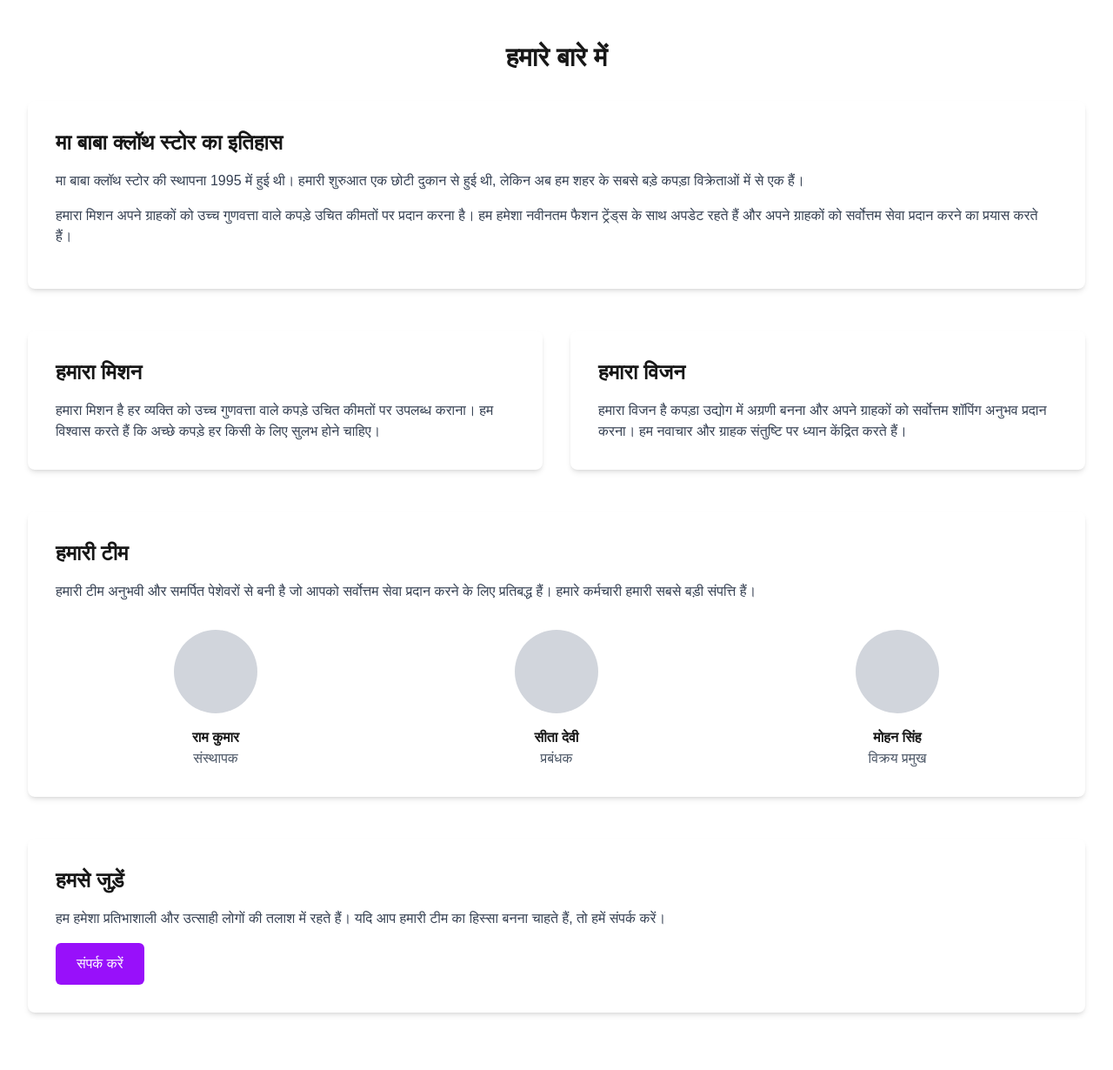
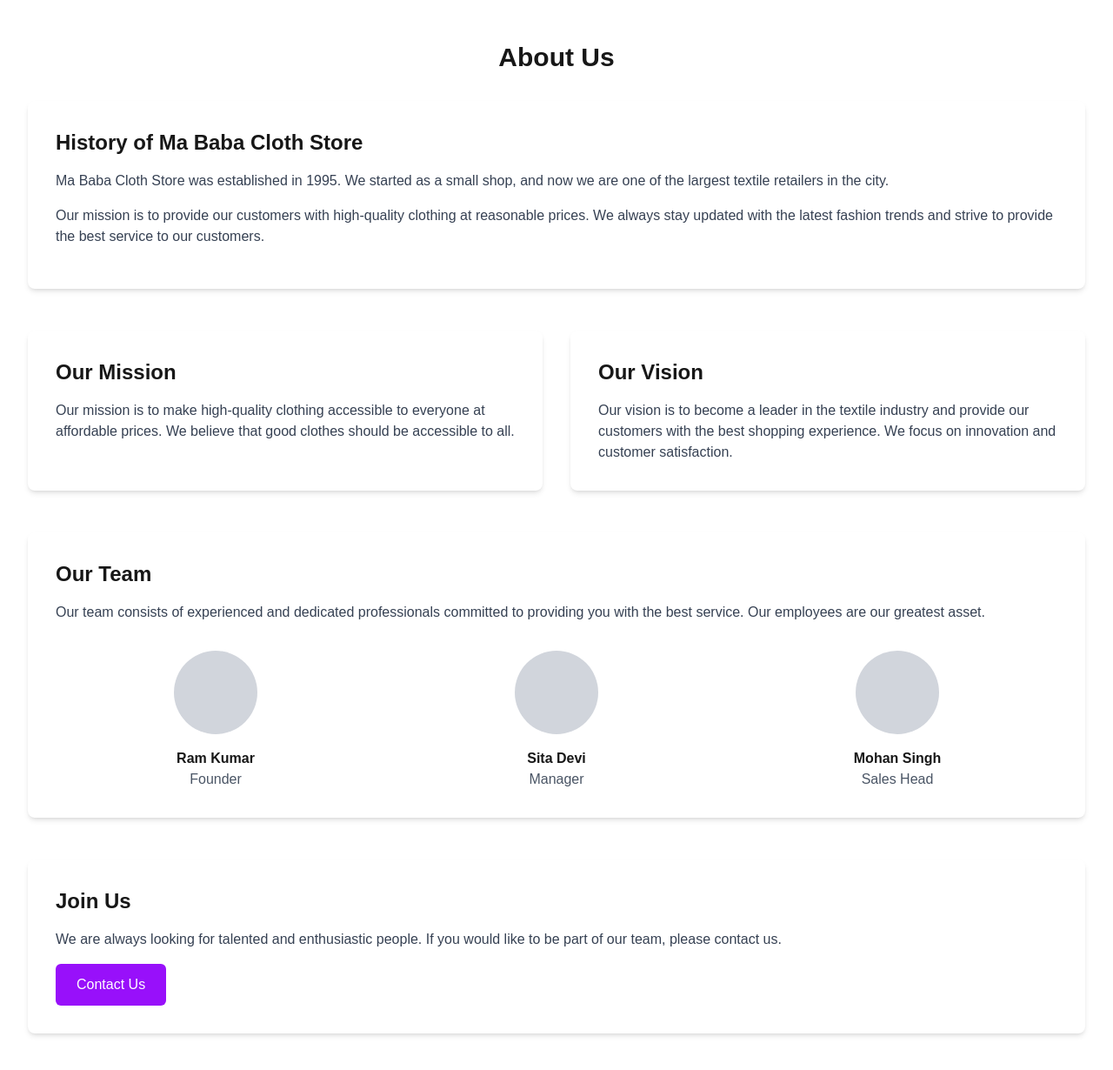
Before and after one commit to jangir-rishbh/clothing-shop, a Next.js app: page /about in a window 1280 px wide. Shown: the top 1230 px of the page at 87% size. Built offline with nearby package versions, Linux system fonts and the light colour scheme.

Commit message:
isko english main translate kiya

```diff
--- a/app/about/page.tsx
+++ b/app/about/page.tsx
@@ -1,65 +1,65 @@
 export default function AboutPage() {
   return (
     <div className="max-w-7xl mx-auto px-4 sm:px-6 lg:px-8 py-12">
-      <h1 className="text-3xl font-bold mb-8 text-center">हमारे बारे में</h1>
+      <h1 className="text-3xl font-bold mb-8 text-center">About Us</h1>
 
       <div className="bg-white rounded-lg shadow-md p-8 mb-12">
-        <h2 className="text-2xl font-semibold mb-4">मा बाबा क्लॉथ स्टोर का इतिहास</h2>
+        <h2 className="text-2xl font-semibold mb-4">History of Ma Baba Cloth Store</h2>
         <p className="text-gray-700 mb-4">
-          मा बाबा क्लॉथ स्टोर की स्थापना 1995 में हुई थी। हमारी शुरुआत एक छोटी दुकान से हुई थी, लेकिन अब हम शहर के सबसे बड़े कपड़ा विक्रेताओं में से एक हैं।
+          Ma Baba Cloth Store was established in 1995. We started as a small shop, and now we are one of the largest textile retailers in the city.
         </p>
         <p className="text-gray-700 mb-4">
-          हमारा मिशन अपने ग्राहकों को उच्च गुणवत्ता वाले कपड़े उचित कीमतों पर प्रदान करना है। हम हमेशा नवीनतम फैशन ट्रेंड्स के साथ अपडेट रहते हैं और अपने ग्राहकों को सर्वोत्तम सेवा प्रदान करने का प्रयास करते हैं।
+          Our mission is to provide our customers with high-quality clothing at reasonable prices. We always stay updated with the latest fashion trends and strive to provide the best service to our customers.
         </p>
       </div>
 
       <div className="grid grid-cols-1 md:grid-cols-2 gap-8 mb-12">
         <div className="bg-white rounded-lg shadow-md p-8">
-          <h2 className="text-2xl font-semibold mb-4">हमारा मिशन</h2>
+          <h2 className="text-2xl font-semibold mb-4">Our Mission</h2>
           <p className="text-gray-700">
-            हमारा मिशन है हर व्यक्ति को उच्च गुणवत्ता वाले कपड़े उचित कीमतों पर उपलब्ध कराना। हम विश्वास करते हैं कि अच्छे कपड़े हर किसी के लिए सुलभ होने चाहिए।
+            Our mission is to make high-quality clothing accessible to everyone at affordable prices. We believe that good clothes should be accessible to all.
           </p>
         </div>
 
         <div className="bg-white rounded-lg shadow-md p-8">
-          <h2 className="text-2xl font-semibold mb-4">हमारा विजन</h2>
+          <h2 className="text-2xl font-semibold mb-4">Our Vision</h2>
           <p className="text-gray-700">
-            हमारा विजन है कपड़ा उद्योग में अग्रणी बनना और अपने ग्राहकों को सर्वोत्तम शॉपिंग अनुभव प्रदान करना। हम नवाचार और ग्राहक संतुष्टि पर ध्यान केंद्रित करते हैं।
+            Our vision is to become a leader in the textile industry and provide our customers with the best shopping experience. We focus on innovation and customer satisfaction.
           </p>
         </div>
       </div>
 
       <div className="bg-white rounded-lg shadow-md p-8 mb-12">
-        <h2 className="text-2xl font-semibold mb-4">हमारी टीम</h2>
+        <h2 className="text-2xl font-semibold mb-4">Our Team</h2>
         <p className="text-gray-700 mb-4">
-          हमारी टीम अनुभवी और समर्पित पेशेवरों से बनी है जो आपको सर्वोत्तम सेवा प्रदान करने के लिए प्रतिबद्ध हैं। हमारे कर्मचारी हमारी सबसे बड़ी संपत्ति हैं।
+          Our team consists of experienced and dedicated professionals committed to providing you with the best service. Our employees are our greatest asset.
         </p>
         <div className="grid grid-cols-1 sm:grid-cols-2 md:grid-cols-3 gap-6 mt-8">
           <div className="text-center">
             <div className="w-24 h-24 rounded-full bg-gray-300 mx-auto mb-4"></div>
-            <h3 className="font-semibold">राम कुमार</h3>
-            <p className="text-gray-600">संस्थापक</p>
+            <h3 className="font-semibold">Ram Kumar</h3>
+            <p className="text-gray-600">Founder</p>
           </div>
           <div className="text-center">
             <div className="w-24 h-24 rounded-full bg-gray-300 mx-auto mb-4"></div>
-            <h3 className="font-semibold">सीता देवी</h3>
-            <p className="text-gray-600">प्रबंधक</p>
+            <h3 className="font-semibold">Sita Devi</h3>
+            <p className="text-gray-600">Manager</p>
           </div>
           <div className="text-center">
             <div className="w-24 h-24 rounded-full bg-gray-300 mx-auto mb-4"></div>
-            <h3 className="font-semibold">मोहन सिंह</h3>
-            <p className="text-gray-600">विक्रय प्रमुख</p>
+            <h3 className="font-semibold">Mohan Singh</h3>
+            <p className="text-gray-600">Sales Head</p>
           </div>
         </div>
       </div>
 
       <div className="bg-white rounded-lg shadow-md p-8">
-        <h2 className="text-2xl font-semibold mb-4">हमसे जुड़ें</h2>
+        <h2 className="text-2xl font-semibold mb-4">Join Us</h2>
         <p className="text-gray-700 mb-4">
-          हम हमेशा प्रतिभाशाली और उत्साही लोगों की तलाश में रहते हैं। यदि आप हमारी टीम का हिस्सा बनना चाहते हैं, तो हमें संपर्क करें।
+          We are always looking for talented and enthusiastic people. If you would like to be part of our team, please contact us.
         </p>
         <a href="/contact" className="inline-block bg-purple-600 text-white px-6 py-3 rounded-md font-medium hover:bg-purple-700 transition-colors">
-          संपर्क करें
+          Contact Us
         </a>
       </div>
     </div>
--- a/app/components/Footer.tsx
+++ b/app/components/Footer.tsx
@@ -6,29 +6,29 @@ export default function Footer() {
       <div className="max-w-7xl mx-auto px-4 sm:px-6 lg:px-8">
         <div className="grid grid-cols-1 md:grid-cols-3 gap-8">
           <div>
-            <h3 className="text-xl font-bold mb-4">मा बाबा क्लॉथ स्टोर</h3>
+            <h3 className="text-xl font-bold mb-4">Ma Baba Cloth Store</h3>
             <p className="text-gray-300">
-              हमारे पास सभी प्रकार के कपड़े उपलब्ध हैं। हम गुणवत्ता और सस्ती कीमतों की गारंटी देते हैं।
+              We have all types of clothing available. We guarantee quality and affordable prices.
             </p>
           </div>
           <div>
-            <h3 className="text-xl font-bold mb-4">त्वरित लिंक्स</h3>
+            <h3 className="text-xl font-bold mb-4">Quick Links</h3>
             <ul className="space-y-2">
-              <li><Link href="/" className="text-gray-300 hover:text-white">होम</Link></li>
-              <li><Link href="/products" className="text-gray-300 hover:text-white">प्रोडक्ट्स</Link></li>
-              <li><Link href="/about" className="text-gray-300 hover:text-white">हमारे बारे में</Link></li>
-              <li><Link href="/contact" className="text-gray-300 hover:text-white">संपर्क करें</Link></li>
+              <li><Link href="/" className="text-gray-300 hover:text-white">Home</Link></li>
+              <li><Link href="/products" className="text-gray-300 hover:text-white">Products</Link></li>
+              <li><Link href="/about" className="text-gray-300 hover:text-white">About Us</Link></li>
+              <li><Link href="/contact" className="text-gray-300 hover:text-white">Contact</Link></li>
             </ul>
           </div>
           <div>
-            <h3 className="text-xl font-bold mb-4">संपर्क करें</h3>
-            <p className="text-gray-300">मेन रोड, आपका शहर</p>
-            <p className="text-gray-300">फोन: 123-456-7890</p>
-            <p className="text-gray-300">ईमेल: info@mababaclothstore.com</p>
+            <h3 className="text-xl font-bold mb-4">Contact Us</h3>
+            <p className="text-gray-300">Main Road, Your City</p>
+            <p className="text-gray-300">Phone: 123-456-7890</p>
+            <p className="text-gray-300">Email: info@mababaclothstore.com</p>
           </div>
         </div>
         <div className="mt-8 pt-8 border-t border-gray-700 text-center">
-          <p className="text-gray-300">&copy; {new Date().getFullYear()} मा बाबा क्लॉथ स्टोर। सर्वाधिकार सुरक्षित।</p>
+          <p className="text-gray-300">&copy; {new Date().getFullYear()} Ma Baba Cloth Store. All rights reserved.</p>
         </div>
       </div>
     </footer>
--- a/app/components/Navbar.tsx
+++ b/app/components/Navbar.tsx
@@ -12,31 +12,23 @@ export default function Navbar() {
         <div className="flex justify-between h-16">
           <div className="flex items-center">
             <Link href="/" className="text-2xl font-bold text-white hover:text-gray-200 transition-colors">
-              मा बाबा क्लॉथ स्टोर
+Ma Baba Cloth Store
             </Link>
           </div>
 
           {/* Desktop Navigation */}
           <div className="hidden md:flex items-center space-x-4">
             <Link href="/" className="px-4 py-2 text-white hover:bg-white/10 rounded-md transition-colors">
-              होम
+              Home
             </Link>
             <Link href="/products" className="px-4 py-2 text-white hover:bg-white/10 rounded-md transition-colors">
-              प्रोडक्ट्स
+              Products
             </Link>
             <Link href="/about" className="px-4 py-2 text-white hover:bg-white/10 rounded-md transition-colors">
-              हमारे बारे में
+              About Us
             </Link>
             <Link href="/contact" className="px-4 py-2 text-white hover:bg-white/10 rounded-md transition-colors">
-              संपर्क करें
-            </Link>
-            <Link href="/cart" className="px-4 py-2 text-white hover:bg-white/10 rounded-md transition-colors">
-              <span className="relative">
-                <svg xmlns="http://www.w3.org/2000/svg" className="h-6 w-6" fill="none" viewBox="0 0 24 24" stroke="currentColor">
-                  <path strokeLinecap="round" strokeLinejoin="round" strokeWidth={2} d="M3 3h2l.4 2M7 13h10l4-8H5.4M7 13L5.4 5M7 13l-2.293 2.293c-.63.63-.184 1.707.707 1.707H17m0 0a2 2 0 100 4 2 2 0 000-4zm-8 2a2 2 0 11-4 0 2 2 0 014 0z" />
-                </svg>
-                <span className="absolute -top-2 -right-2 bg-purple-600 text-white rounded-full w-5 h-5 flex items-center justify-center text-xs">0</span>
-              </span>
+              Contact
             </Link>
           </div>
 
@@ -73,19 +65,16 @@ export default function Navbar() {
       <div className={`${isMenuOpen ? 'block' : 'hidden'} md:hidden bg-gradient-to-b from-purple-700 to-indigo-800`}>
         <div className="px-2 pt-2 pb-3 space-y-1 sm:px-3">
           <Link href="/" className="block px-4 py-3 text-white hover:bg-white/10 rounded-md transition-colors">
-            होम
+            Home
           </Link>
           <Link href="/products" className="block px-4 py-3 text-white hover:bg-white/10 rounded-md transition-colors">
-            प्रोडक्ट्स
+            Products
           </Link>
           <Link href="/about" className="block px-4 py-3 text-white hover:bg-white/10 rounded-md transition-colors">
-            हमारे बारे में
+            About Us
           </Link>
           <Link href="/contact" className="block px-4 py-3 text-white hover:bg-white/10 rounded-md transition-colors">
-            संपर्क करें
-          </Link>
-          <Link href="/cart" className="block px-4 py-3 text-white hover:bg-white/10 rounded-md transition-colors">
-            कार्ट
+            Contact
           </Link>
         </div>
       </div>
--- a/app/contact/page.tsx
+++ b/app/contact/page.tsx
@@ -45,26 +45,36 @@ export default function ContactPage() {
 
   return (
     <div className="max-w-7xl mx-auto px-4 sm:px-6 lg:px-8 py-12">
-      <h1 className="text-3xl font-bold mb-8 text-center">संपर्क करें</h1>
+      <h1 className="text-3xl font-bold mb-8 text-center">Contact Us</h1>
 
       {submitSuccess && (
-        <div className="mb-6 p-4 bg-green-100 text-green-700 rounded">
-          आपका संदेश सफलतापूर्वक भेज दिया गया है! हम जल्द ही आपसे संपर्क करेंगे।
+        <div className="text-green-600 bg-green-50 p-4 rounded-md mb-6">
+          <p className="font-medium">Your message has been sent successfully!</p>
+          <p className="text-sm mt-1">We&apos;ll get back to you soon.</p>
         </div>
       )}
 
       <div className="grid grid-cols-1 md:grid-cols-2 gap-12">
-        {/* कॉन्टैक्ट इंफो */}
         <div>
           <div className="bg-white rounded-lg shadow-md p-8 mb-8">
-            <h2 className="text-2xl font-semibold mb-4">हमसे संपर्क करें</h2>
-            <p className="text-gray-700 mb-6">
-              किसी भी प्रश्न या जानकारी के लिए हमसे संपर्क करें। हमारी टीम आपकी सहायता के लिए तत्पर है।
-            </p>
+            <h2 className="text-xl font-semibold mb-4">Send us a Message</h2>
+            <p className="text-gray-600 mb-6">Please fill out the form below and we&apos;ll get back to you as soon as possible.</p>
 
             <form onSubmit={handleSubmit} className="space-y-6">
               <div>
-                <label className="block text-sm font-medium text-gray-700">नाम</label>
+                <label htmlFor="phone" className="block text-sm font-medium text-gray-700 mb-1">Phone Number</label>
+                <input
+                  type="text"
+                  id="phone"
+                  name="phone"
+                  value={formData.phone}
+                  onChange={handleChange}
+                  className="mt-1 block w-full rounded-md border-gray-300 shadow-sm focus:border-blue-500 focus:ring-blue-500"
+                  required
+                />
+              </div>
+              <div>
+                <label htmlFor="name" className="block text-sm font-medium text-gray-700 mb-1">Your Name <span className="text-red-500">*</span></label>
                 <input
                   type="text"
                   id="name"
@@ -76,7 +86,7 @@ export default function ContactPage() {
                 />
               </div>
               <div>
-                <label className="block text-sm font-medium text-gray-700">ईमेल</label>
+                <label htmlFor="email" className="block text-sm font-medium text-gray-700 mb-1">Email Address <span className="text-red-500">*</span></label>
                 <input
                   type="email"
                   id="email"
@@ -88,19 +98,7 @@ export default function ContactPage() {
                 />
               </div>
               <div>
-                <label className="block text-sm font-medium text-gray-700">फोन</label>
-                <input
-                  type="text"
-                  id="phone"
-                  name="phone"
-                  value={formData.phone}
-                  onChange={handleChange}
-                  className="mt-1 block w-full rounded-md border-gray-300 shadow-sm focus:border-blue-500 focus:ring-blue-500"
-                  required
-                />
-              </div>
-              <div>
-                <label className="block text-sm font-medium text-gray-700">संदेश</label>
+                <label htmlFor="message" className="block text-sm font-medium text-gray-700 mb-1">Message</label>
                 <textarea
                   id="message"
                   name="message"
@@ -113,15 +111,15 @@ export default function ContactPage() {
               <button
                 type="submit"
                 disabled={isSubmitting}
-                className="inline-flex justify-center py-2 px-4 border border-transparent shadow-sm text-sm font-medium rounded-md text-white bg-purple-600 hover:bg-purple-700 focus:outline-none focus:ring-2 focus:ring-offset-2 focus:ring-purple-500"
+                className="w-full bg-purple-600 hover:bg-purple-700 text-white py-3 px-4 rounded-md font-medium transition-colors disabled:opacity-70 disabled:cursor-not-allowed"
               >
-                {isSubmitting ? "सबमिट हो रहा है..." : "सबमिट करें"}
+                {isSubmitting ? 'Sending...' : 'Send Message'}
               </button>
             </form>
           </div>
 
           <div className="bg-white rounded-lg shadow-md p-8">
-            <h2 className="text-2xl font-semibold mb-4">हमारी जानकारी</h2>
+            <h2 className="text-2xl font-semibold mb-4">Our Information</h2>
             <div className="space-y-4">
               <div className="flex items-start">
                 <svg xmlns="http://www.w3.org/2000/svg" className="h-6 w-6 text-purple-600 mr-3 mt-1" fill="none" viewBox="0 0 24 24" stroke="currentColor">
@@ -129,8 +127,15 @@ export default function ContactPage() {
                   <path strokeLinecap="round" strokeLinejoin="round" strokeWidth={2} d="M15 11a3 3 0 11-6 0 3 3 0 016 0z" />
                 </svg>
                 <div>
-                  <h3 className="font-medium">पता</h3>
-                  <p className="text-gray-600">मेन रोड, आपका शहर, राजस्थान - 123456</p>
+                  <h2 className="text-xl font-semibold mb-4">Our Address</h2>
+                  <div className="space-y-2 text-gray-600">
+                    <p>Ma Baba Cloth Store</p>
+                    <p>Main Market, Village</p>
+                    <p>District - Your District</p>
+                    <p>State - Your State, PIN - 123456</p>
+                    <p className="mt-4">+91 98765 43210</p>
+                    <p>info@mababaclothestore.com</p>
+                  </div>
                 </div>
               </div>
 
@@ -139,36 +144,18 @@ export default function ContactPage() {
                   <path strokeLinecap="round" strokeLinejoin="round" strokeWidth={2} d="M3 5a2 2 0 012-2h3.28a1 1 0 01.948.684l1.498 4.493a1 1 0 01-.502 1.21l-2.257 1.13a11.042 11.042 0 005.516 5.516l1.13-2.257a1 1 0 011.21-.502l4.493 1.498a1 1 0 01.684.949V19a2 2 0 01-2 2h-1C9.716 21 3 14.284 3 6V5z" />
                 </svg>
                 <div>
-                  <h3 className="font-medium">फोन</h3>
-                  <p className="text-gray-600">+91 123-456-7890</p>
-                </div>
-              </div>
-
-              <div className="flex items-start">
-                <svg xmlns="http://www.w3.org/2000/svg" className="h-6 w-6 text-purple-600 mr-3 mt-1" fill="none" viewBox="0 0 24 24" stroke="currentColor">
-                  <path strokeLinecap="round" strokeLinejoin="round" strokeWidth={2} d="M3 8l7.89 5.26a2 2 0 002.22 0L21 8M5 19h14a2 2 0 002-2V7a2 2 0 00-2-2H5a2 2 0 00-2 2v10a2 2 0 002 2z" />
-                </svg>
-                <div>
-                  <h3 className="font-medium">ईमेल</h3>
-                  <p className="text-gray-600">info@mababaclothstore.com</p>
-                </div>
-              </div>
-
-              <div className="flex items-start">
-                <svg xmlns="http://www.w3.org/2000/svg" className="h-6 w-6 text-purple-600 mr-3 mt-1" fill="none" viewBox="0 0 24 24" stroke="currentColor">
-                  <path strokeLinecap="round" strokeLinejoin="round" strokeWidth={2} d="M12 8v4l3 3m6-3a9 9 0 11-18 0 9 9 0 0118 0z" />
-                </svg>
-                <div>
-                  <h3 className="font-medium">स्टोर टाइमिंग</h3>
-                  <p className="text-gray-600">सोमवार - शनिवार: सुबह 10 बजे - शाम 8 बजे</p>
-                  <p className="text-gray-600">रविवार: सुबह 11 बजे - शाम 6 बजे</p>
+                  <h2 className="text-xl font-semibold mb-4">Our Business Hours</h2>
+                  <div className="space-y-2 text-gray-600">
+                    <p className="flex justify-between"><span>Monday - Saturday:</span> <span>9:00 AM - 9:00 PM</span></p>
+                    <p className="flex justify-between"><span>Sunday:</span> <span>10:00 AM - 8:00 PM</span></p>
+                  </div>
                 </div>
               </div>
             </div>
           </div>
 
           <div className="bg-white rounded-lg shadow-md p-8">
-            <h2 className="text-2xl font-semibold mb-4">सोशल मीडिया</h2>
+            <h2 className="text-2xl font-semibold mb-4">Social Media</h2>
             {/* यहाँ आप सोशल मीडिया लिंक जोड़ सकते हैं */}
           </div>
         </div>
```
Also changed, not shown: app/page.tsx (+19 -19 lines).
